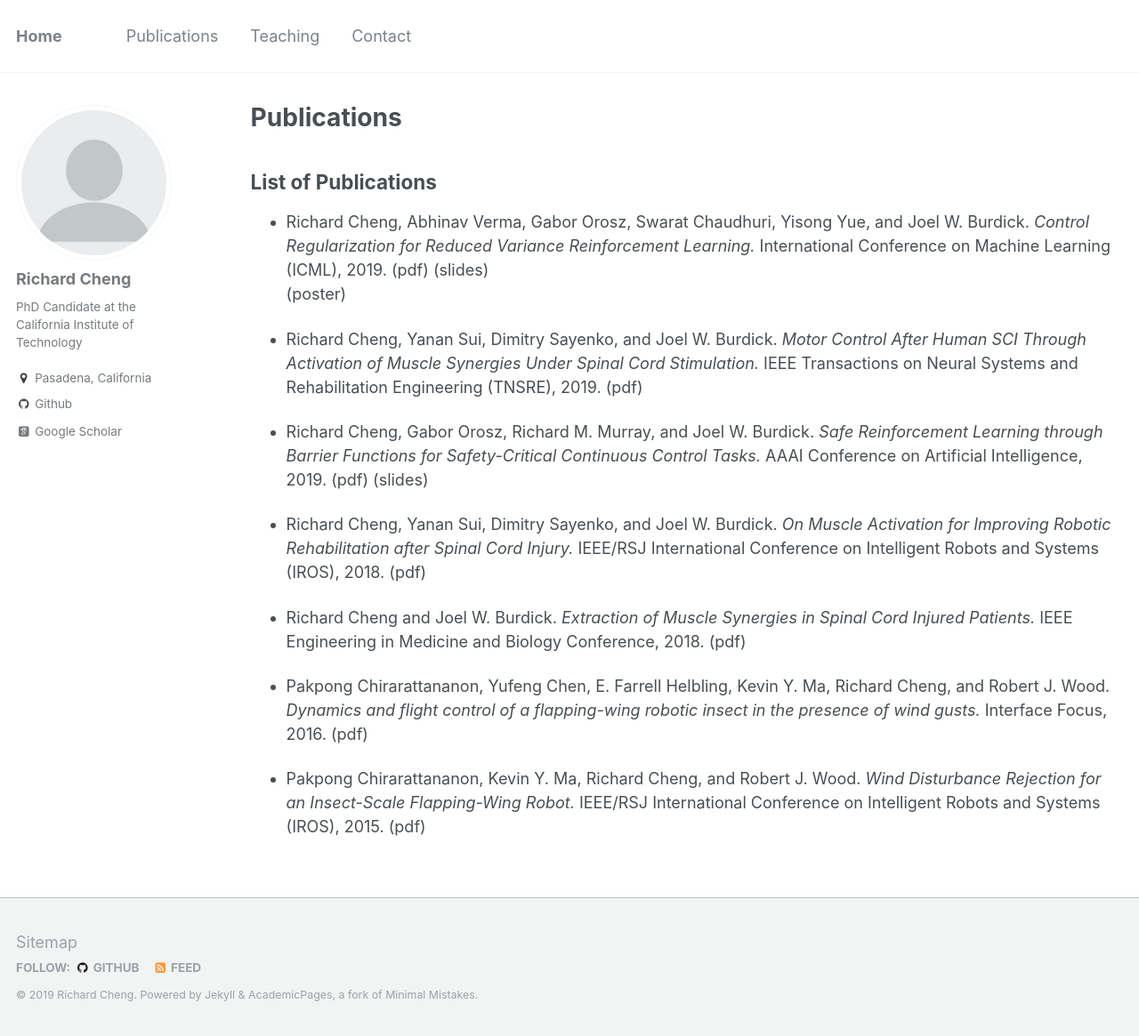
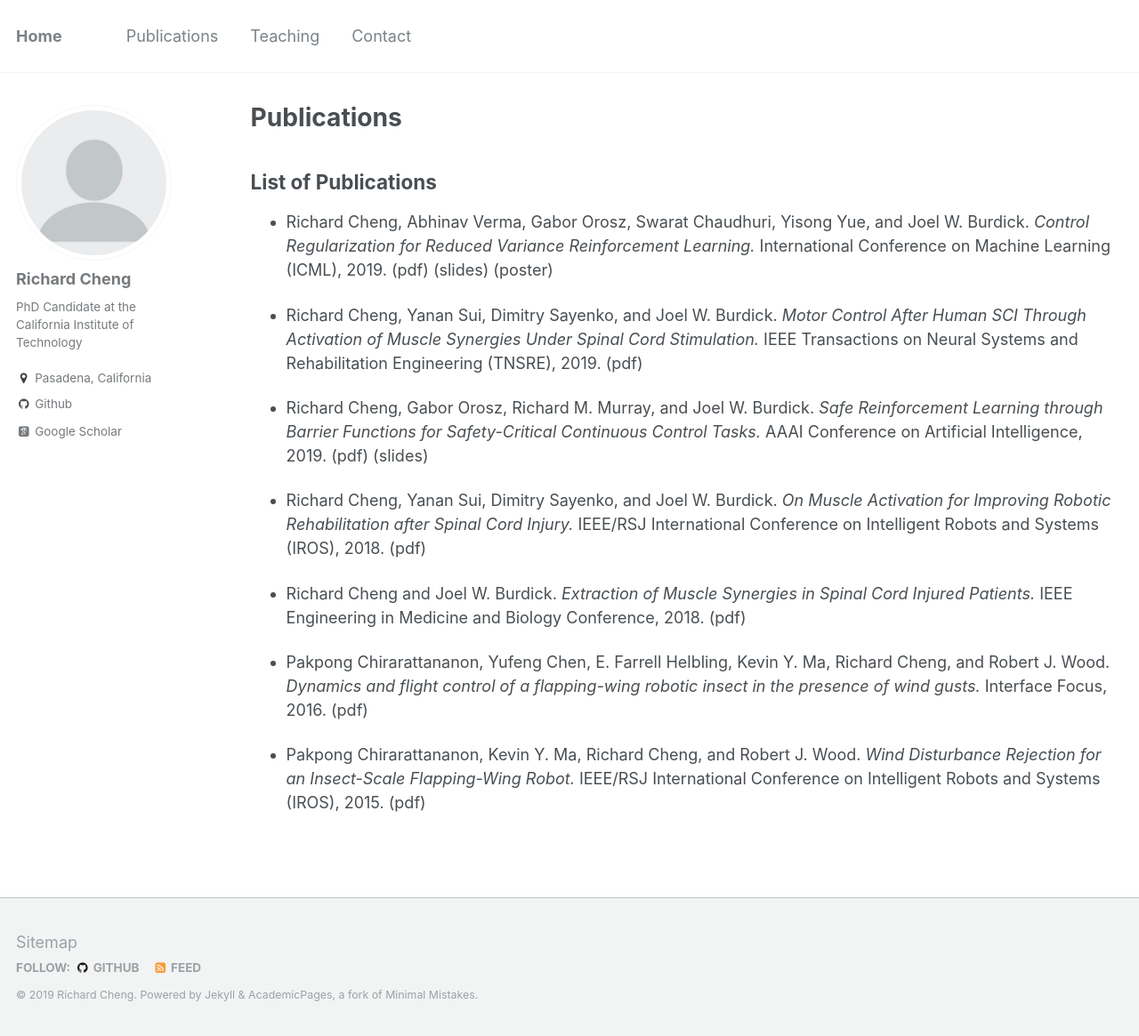
Before and after one commit to rcheng805/rcheng805.github.io, a Jekyll site: the page built from _pages/papers.md, in a window 1280 px wide and 1165 px high. Shown: the whole window at 89% size. Built offline with Jekyll 4.4.1, drawn with Linux system fonts in a browser that asks for light colours; some web fonts are replaced.

```diff
--- a/_pages/papers.md
+++ b/_pages/papers.md
@@ -8,7 +8,7 @@ author_profile: true
 List of Publications
 ------
 
-* Richard Cheng, Abhinav Verma, Gabor Orosz, Swarat Chaudhuri, Yisong Yue, and Joel W. Burdick. *Control Regularization for Reduced Variance Reinforcement Learning.* International Conference on Machine Learning (ICML), 2019. [(pdf)](http://rcheng805.github.io/files/icml2019.pdf) [(slides)](http://rcheng805.github.io/files/icml2019_slides.pdf)<br/> [(poster)](http://rcheng805.github.io/files/ICML_poster_REVISED3.pdf)<br/>
+* Richard Cheng, Abhinav Verma, Gabor Orosz, Swarat Chaudhuri, Yisong Yue, and Joel W. Burdick. *Control Regularization for Reduced Variance Reinforcement Learning.* International Conference on Machine Learning (ICML), 2019. [(pdf)](http://rcheng805.github.io/files/icml2019.pdf) [(slides)](http://rcheng805.github.io/files/icml2019_slides.pdf) [(poster)](http://rcheng805.github.io/files/ICML_poster_REVISED3.pdf) <br/>
 
 * Richard Cheng, Yanan Sui, Dimitry Sayenko, and Joel W. Burdick. *Motor Control After Human SCI Through Activation of Muscle Synergies Under Spinal Cord Stimulation.* IEEE Transactions on Neural Systems and Rehabilitation Engineering (TNSRE), 2019. [(pdf)](http://rcheng805.github.io/files/tnsre2019.pdf) <br/>
 
```
